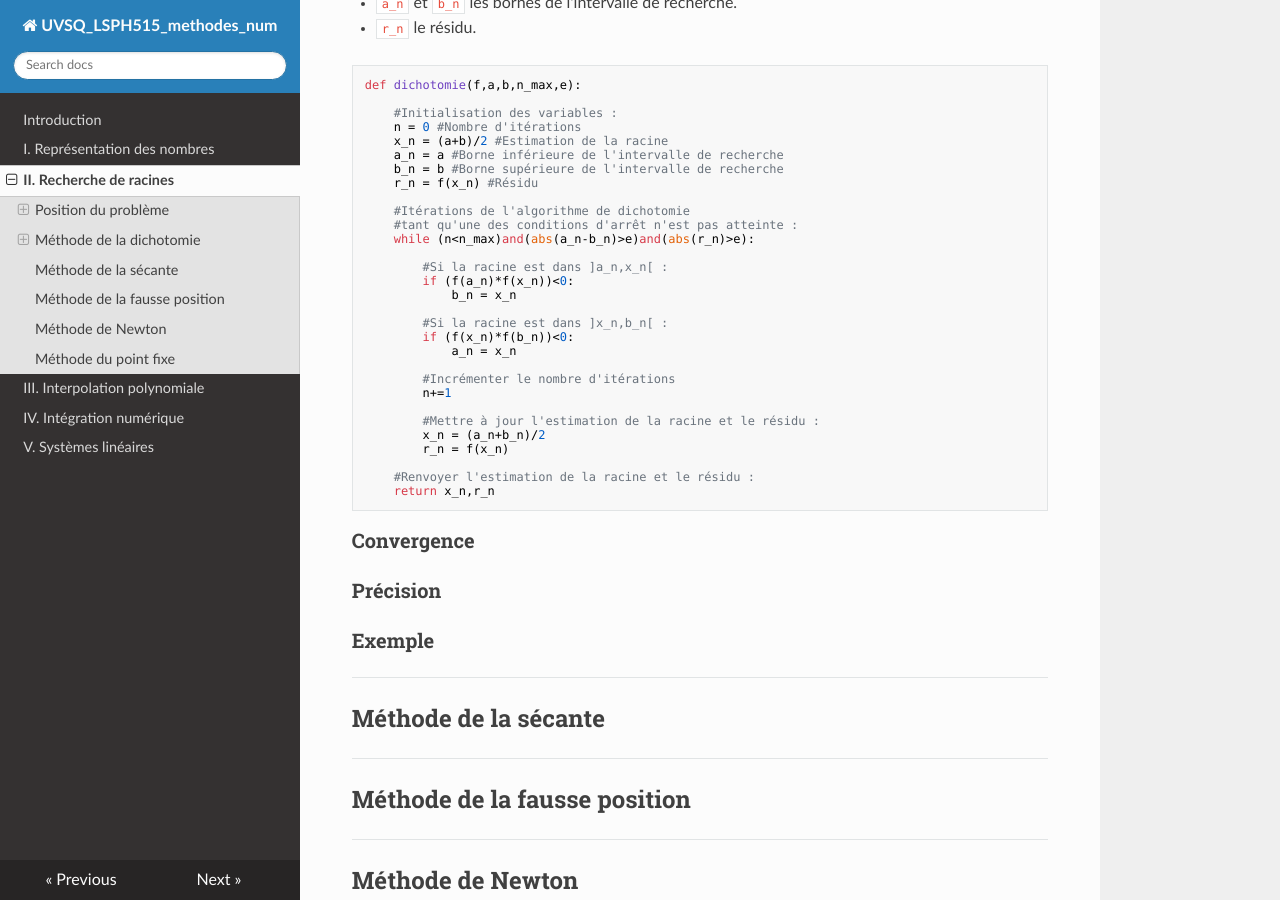
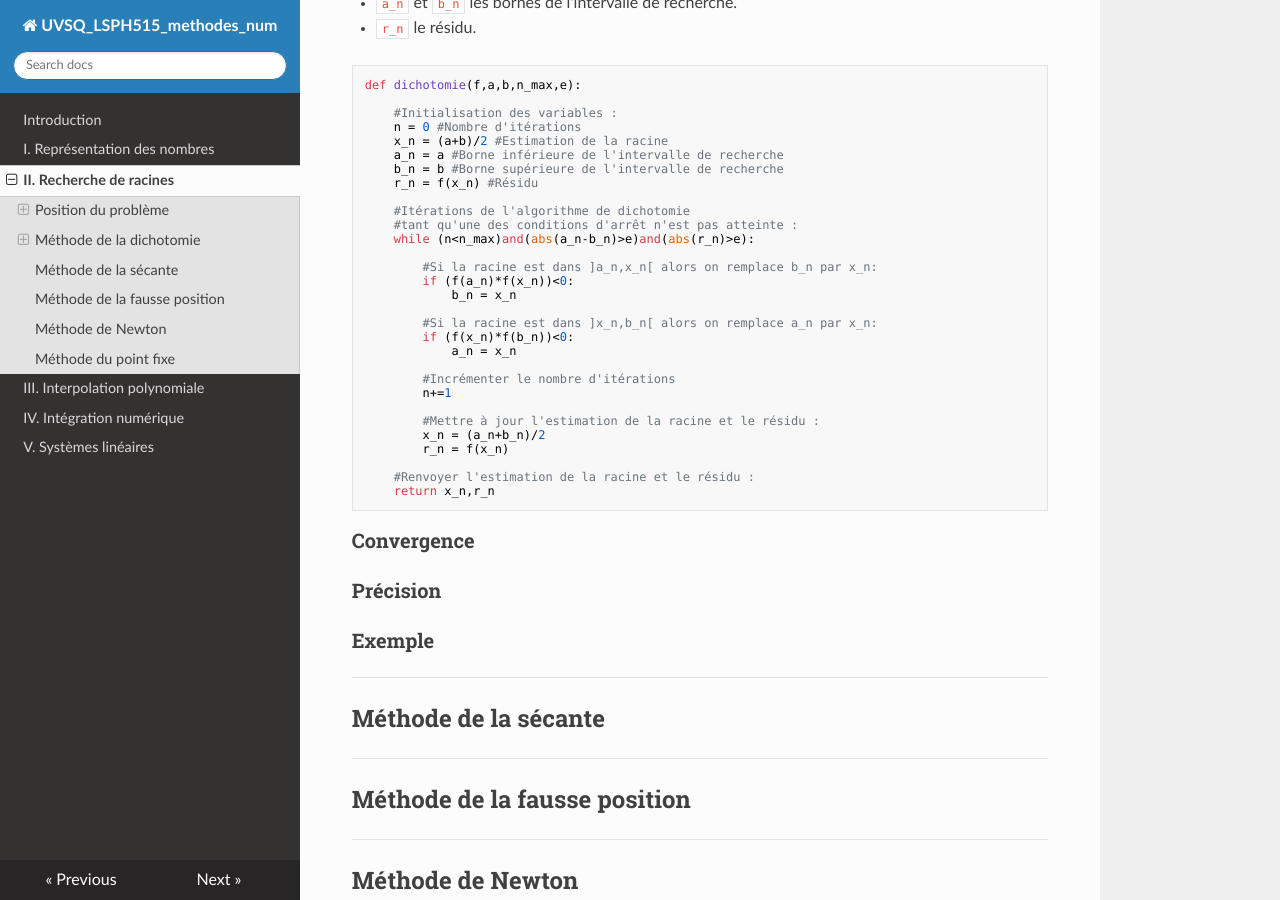
Before and after one commit to NicOudart/UVSQ_LSPH515_methodes_num, an MkDocs documentation site: the page built from docs/Chap2_Recherche_de_racines.md, in a window 1280 px wide and 900 px high, scrolled down 3947 px. Built offline with MkDocs 1.6.1, drawn with Linux system fonts in a browser that asks for light colours; nearby versions of some CDN libraries.

Commit message:
-Update comments in the dichotomy algorithm, in Chapter 2.

```diff
--- a/docs/Chap2_Recherche_de_racines.md
+++ b/docs/Chap2_Recherche_de_racines.md
@@ -164,11 +164,11 @@ def dichotomie(f,a,b,n_max,e):
 	#tant qu'une des conditions d'arrêt n'est pas atteinte :
 	while (n<n_max)and(abs(a_n-b_n)>e)and(abs(r_n)>e):
 
-		#Si la racine est dans ]a_n,x_n[ :
+		#Si la racine est dans ]a_n,x_n[ alors on remplace b_n par x_n:
 		if (f(a_n)*f(x_n))<0:
 			b_n = x_n
 
-		#Si la racine est dans ]x_n,b_n[ :
+		#Si la racine est dans ]x_n,b_n[ alors on remplace a_n par x_n:
 		if (f(x_n)*f(b_n))<0:
 			a_n = x_n
 
```
